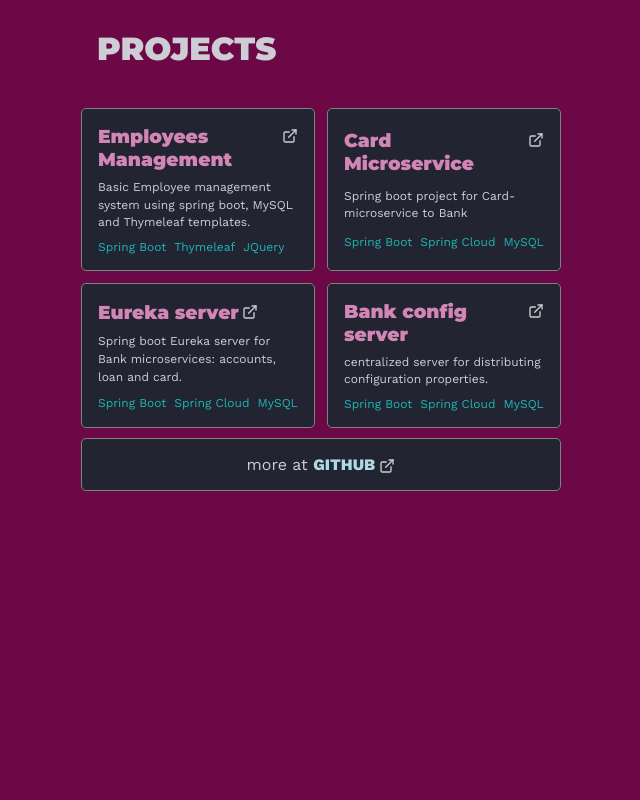
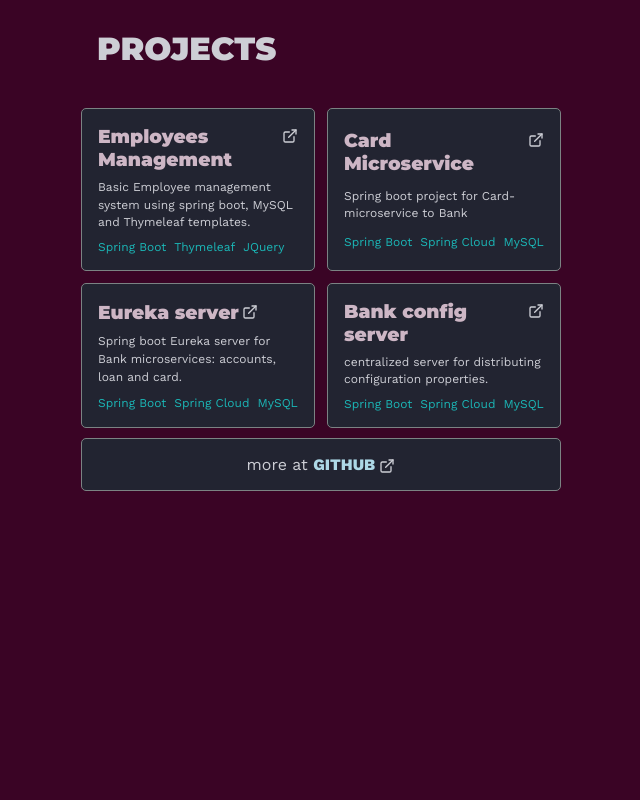
Before and after one commit to samah222/portfolio, a website built with Vite: page index.html in a window 1280 px wide. Shown: the part 940-1740 px from the top of the page, without its empty margins (319-959 px from the left). Built offline with nearby package versions, Linux system fonts and the light colour scheme.

Commit message:
change colors

```diff
--- a/styles.css
+++ b/styles.css
@@ -2,7 +2,7 @@
   --bg-color: #070a2d;
   --font-color: #cdced5;
   --link-color: lightblue;
-  --text-color-1: rgb(210, 134, 182);
+  --text-color-1: rgb(205, 182, 197);
   --text-color-2: rgba(214, 255, 127, 1);
   --headline-color: white;
 }
@@ -17,7 +17,7 @@ html {
 
 body {
   min-height: 100vh;
-  background-color: #6d0846;
+  background-color: #3a0425;
   text-align: center;
   font-family: "Work Sans", sans-serif;
   /* remove scroll bar and disable scroll */
```
